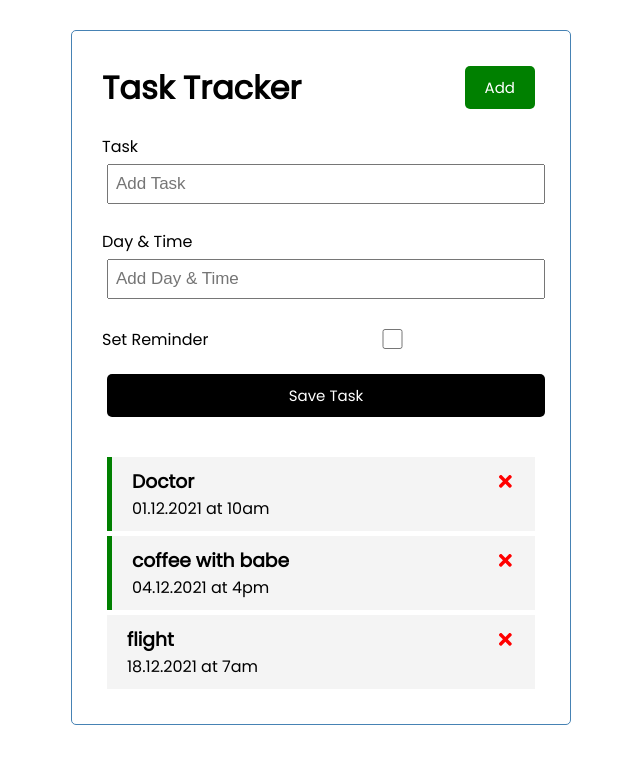
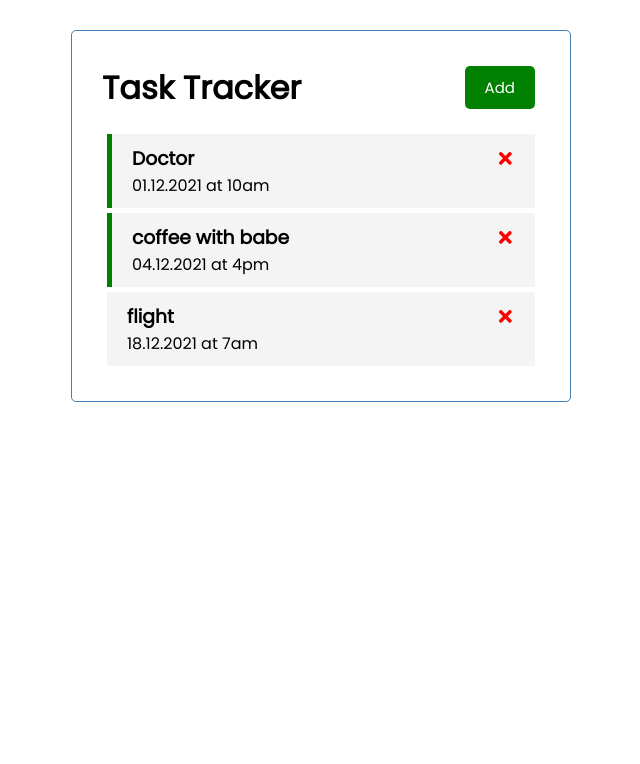
Before and after one commit to jalridley/react-task-tracker, a React (Create React App) app: page / in a window 1280 px wide. Shown: the top 764 px of the page, without its empty margins (319-959 px from the left). Built offline with nearby package versions, Linux system fonts and the light colour scheme; the HTML template or start-up script is replaced by a standard one.

Commit message:
hide add task form as default

```diff
--- a/src/App.js
+++ b/src/App.js
@@ -12,6 +12,8 @@
 import AddTask from './components/AddTask';
 
 function App() {
+    // state for show add  task form
+    const [showAddTask, setShowAddTask] = useState(false);
     const [tasks, setTasks] = useState([
         {
             id: 1,
@@ -60,7 +62,8 @@
     return (
         <div className="container">
             <Header />
-            <AddTask onAdd={addTask} />
+            {/* short way of doing turnary without and else uses && */}
+            {showAddTask && <AddTask onAdd={addTask} />}
             {tasks.length > 0 ? (
                 <Tasks
                     tasks={tasks}
```
